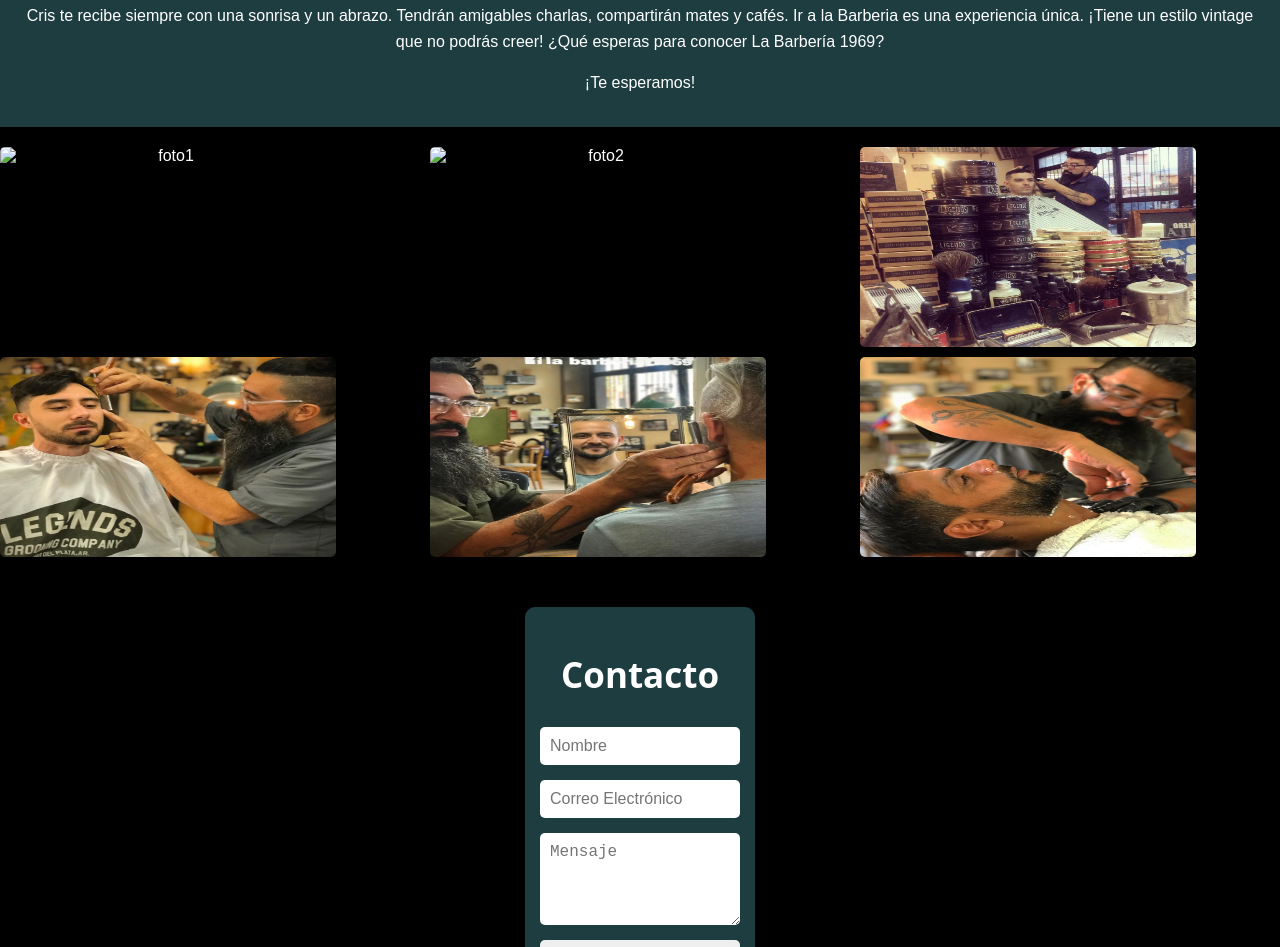
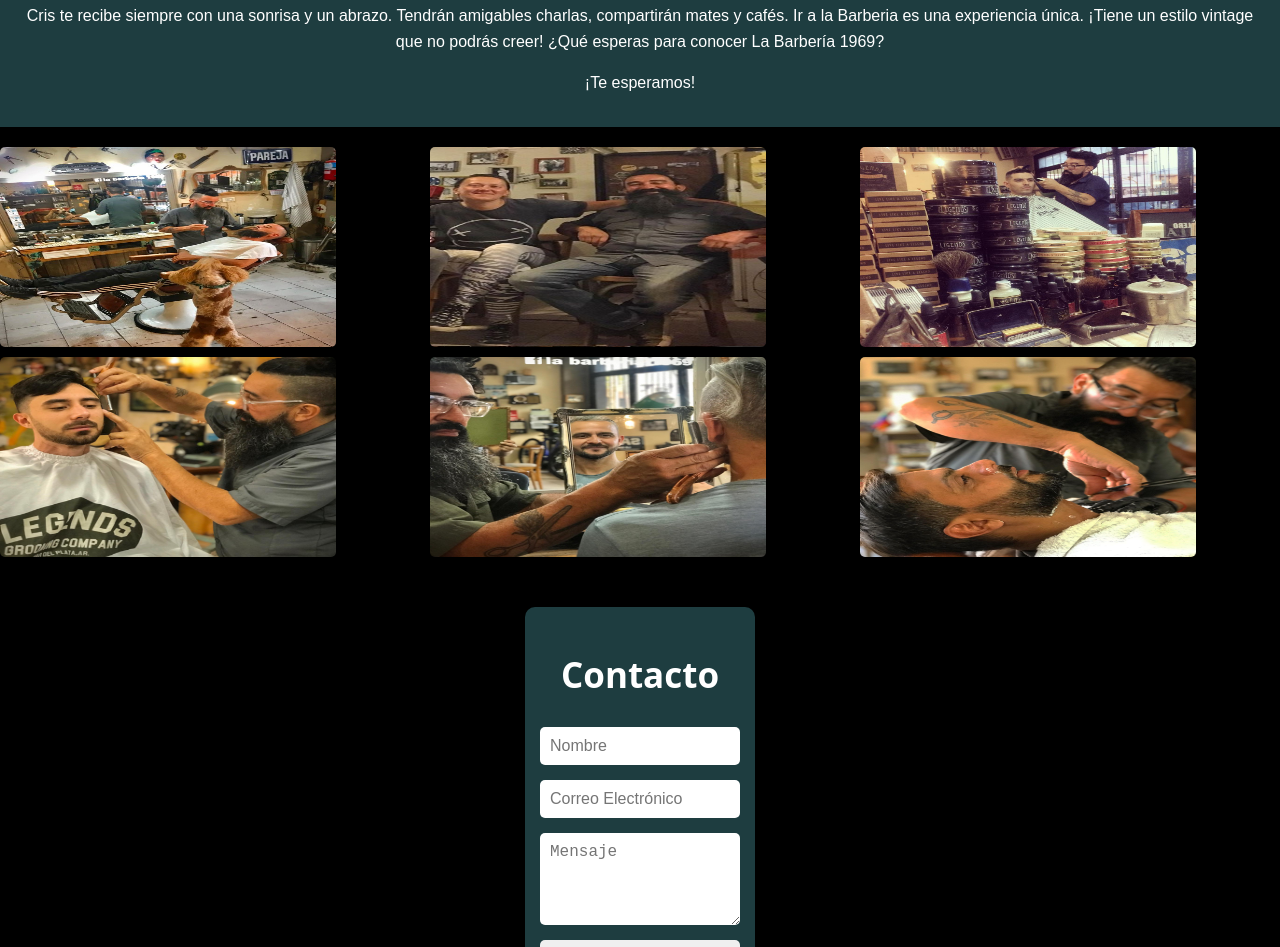
Before and after one commit to HDB1976/MUESTRA-PATRONATO, a plain HTML site: page index.html in a window 1280 px wide. Shown: the part 816-1763 px from the top of the page. Drawn offline with Linux system fonts and the light colour scheme; files whose address does not match are found by name; a web font is replaced by a local one.

Commit message:
Update index.html

```diff
--- a/index.html
+++ b/index.html
@@ -279,8 +279,8 @@ font-size: 16px;
 
         <!-- Galería de Imágenes -->
         <div class="gallery">
-            <img src="fotos/foto1.jpg" alt="foto1">
-            <img src="fotos/foto2.jpg" alt="foto2">
+            <img src="foto1.jpg" alt="foto1">
+            <img src="foto2.jpg" alt="foto2">
             <img src="fotos/foto3.jpg" alt="foto3">
             <img src="fotos/foto4.jpg" alt="foto4">
             <img src="fotos/foto5.jpg" alt="foto5">
```
